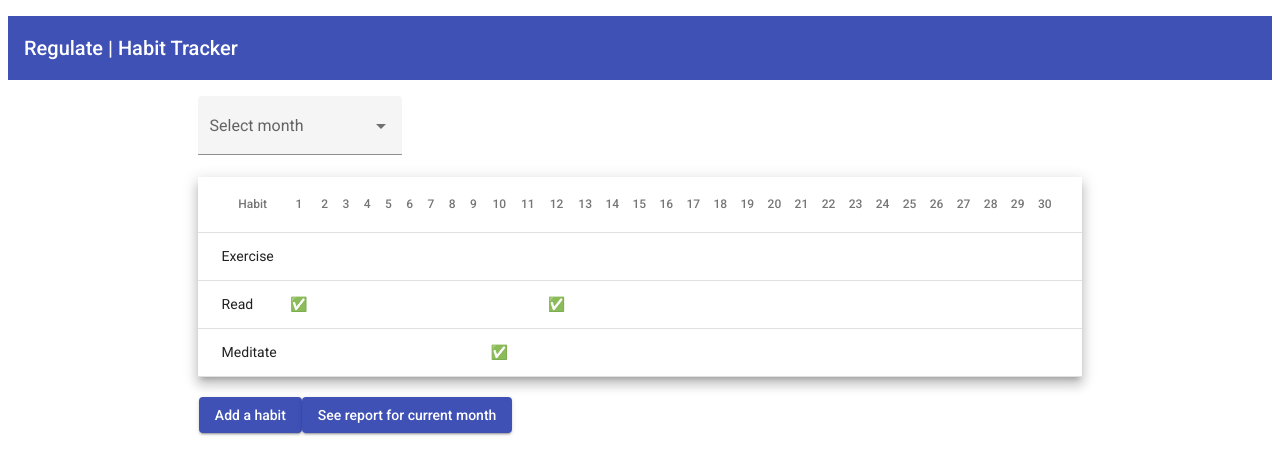
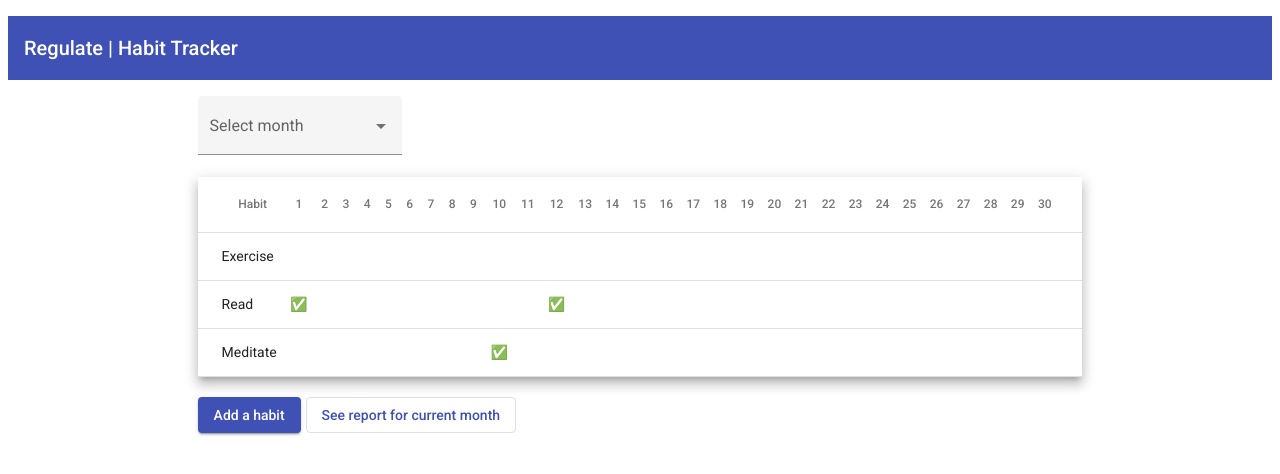
Before and after one commit to arminimamovic99/regulate-habit-tracker, an Angular app: page / in a window 1280 px wide. Shown: the top 474 px of the page. Built offline with nearby package versions, Linux system fonts and the light colour scheme.

Commit message:
fix: styling fixes and refactoring

```diff
--- a/src/app/app.component.html
+++ b/src/app/app.component.html
@@ -1,8 +1,8 @@
 <app-toolbar></app-toolbar>
 <div class="global-container">
     <app-table></app-table>
-    <div class="add-habit-container">
-        <button mat-raised-button color="primary" (click)="openFormDialog()">Add a habit</button>
-        <button mat-raised-button color="primary" (click)="openReportsDialog()">See report for current month</button>
+    <div class="buttons-container">
+        <button mat-raised-button color="primary" class="btn1" (click)="openFormDialog()">Add a habit</button>
+        <button mat-stroked-button color="primary" class="btn2" (click)="openReportsDialog()">See report for current month</button>
     </div>
 </div>
--- a/src/app/app.component.sass
+++ b/src/app/app.component.sass
@@ -5,8 +5,12 @@
 .form-part
     margin-top: 20px
 
-.add-habit-container
+.buttons-container
     margin-top: 20px
-    width: 55%
+    width: 70%
     display: flex
-    justify-content: center
+    justify-content: left
+    align-self: center
+
+.btn1
+    margin-right: 5px
```
